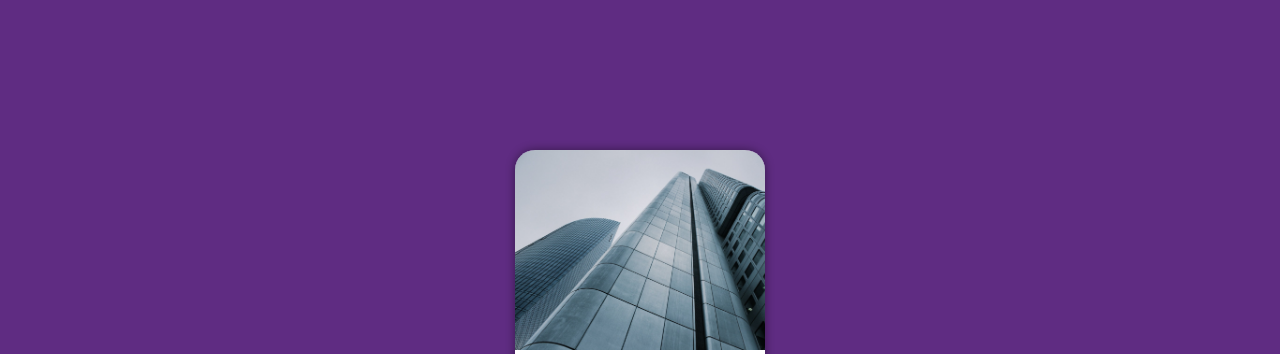
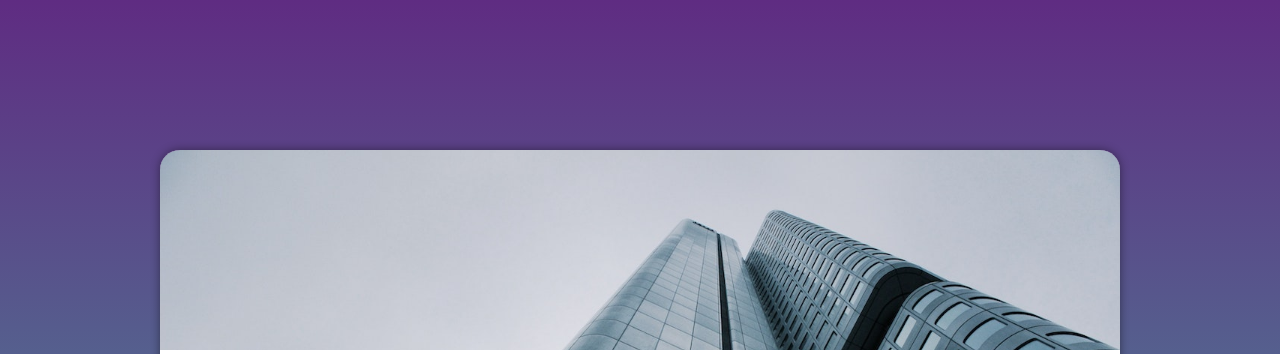
Before and after one commit to maz1mozez/Projeto-loginn, a plain HTML site: page index.html in a window 1280 px wide. Shown: the top 354 px of the page. Drawn offline with Linux system fonts and the light colour scheme.

Commit message:
Pequena Atualização

```diff
--- a/estilos/media-query.css
+++ b/estilos/media-query.css
@@ -65,5 +65,11 @@ Telas grandes acima de 1200px.
 
 /*Telas Grandes*/
 @media screen and (min-width: 1200px){
+    body{
+        background-image: linear-gradient(to top, var(--verde), var(--lilas));
+    }
 
+    section#login{
+        width: 75vw;
+    }
 }
```
